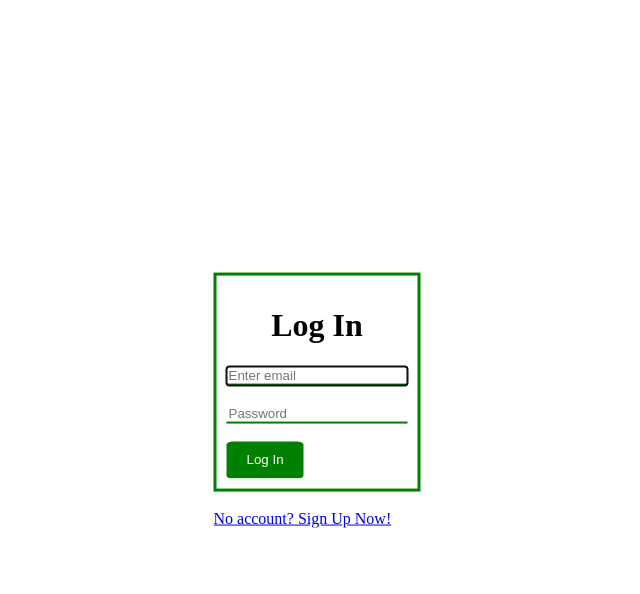
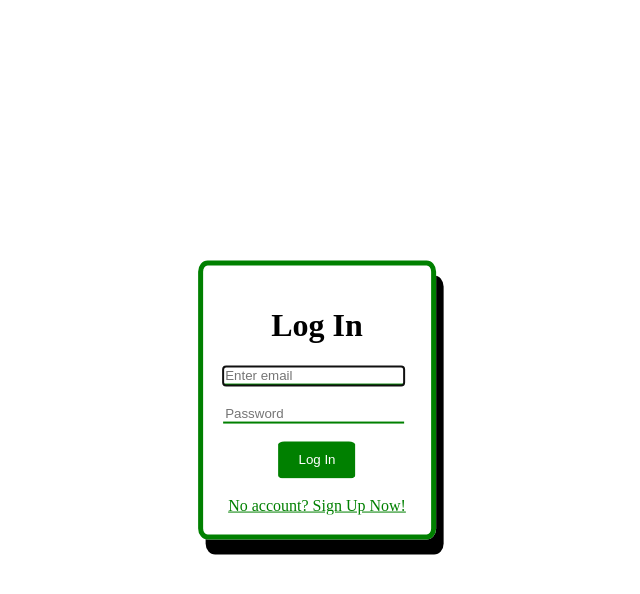
Before and after one commit to Oscar-Ortiz-O/Sport-App, a Flask app: page /LogIn/ in a window 1280 px wide. Shown: the top 594 px of the page, without its empty margins (323-963 px from the left). Run offline with Flask 3, Linux system fonts and the light colour scheme.

Commit message:
CSS update for login and signup

```diff
--- /dev/null
+++ b/static/css/login_signup.css
@@ -0,0 +1,31 @@
+.center{
+   margin: auto;
+   padding: 5px;
+   position: absolute;
+   top: 50%;
+   left: 50%;
+   -ms-transform: translate(-50%, -50%);
+   transform: translate(-50%, -50%);
+}
+.border{
+   padding: 20px;
+   border: 5px solid green;
+   border-radius: 4%;
+   box-shadow: 7.5px 15px;
+}
+input{
+   border: none;
+   border-bottom: 2px solid green;
+}
+input[type=submit]{
+   background-color: green;
+   color: white;
+   cursor: pointer;
+   padding: 10px 20px;
+   border-radius: 8%;
+}
+a{
+   color: green;
+   padding: 5px;
+   border-radius: 8%;
+}
--- a/templates/login.html
+++ b/templates/login.html
@@ -4,10 +4,11 @@
 		<title>Login Page</title>
 		<meta name="description" content="Our first page">
 		<meta name="keywords" content="html tutorial template">
+      <link rel="stylesheet" href="/static/css/login_signup.css">
 	</head>
-	<body class="center">
-      <div>
-         <form class="border" method="POST">
+	<body>
+      <div class="center border">
+         <form method="POST">
             <h1 align="center">Log In</h1>
             <div class="form-group">
                <input autofocus
@@ -27,43 +28,18 @@
                   placeholder="Password"/>
             </div>
             <br>
-            <div class="form-group">
+            <div align="center" class="form-group">
                <input class="btn btn-primary"
                   type="submit"
                   value="Log In">
              </div>
          </form>
+         <br>
+         <div>
+            <a href="/SignUp/">No account? Sign Up Now!</a>
+         </div>
       </div>
       <br>
-      <div>
-         <a href="/SignUp/">No account? Sign Up Now!</a>
-      </div>
 
 	</body>
 </html>
-<style>
-   .center{
-      margin: auto;
-      padding: 5px;
-      position: absolute;
-      top: 50%;
-      left: 50%;
-      -ms-transform: translate(-50%, -50%);
-      transform: translate(-50%, -50%);
-   }
-   .border{
-      padding: 10px;
-      border: 3px solid green;
-   }
-   input{
-      border: none;
-      border-bottom: 2px solid green;
-   }
-   input[type=submit]{
-      background-color: green;
-      color: white;
-      cursor: pointer;
-      padding: 10px 20px;
-      border-radius: 8%;
-   }
-</style>
```
Also changed, not shown: templates/sign_up.html (+1 -30 lines).
